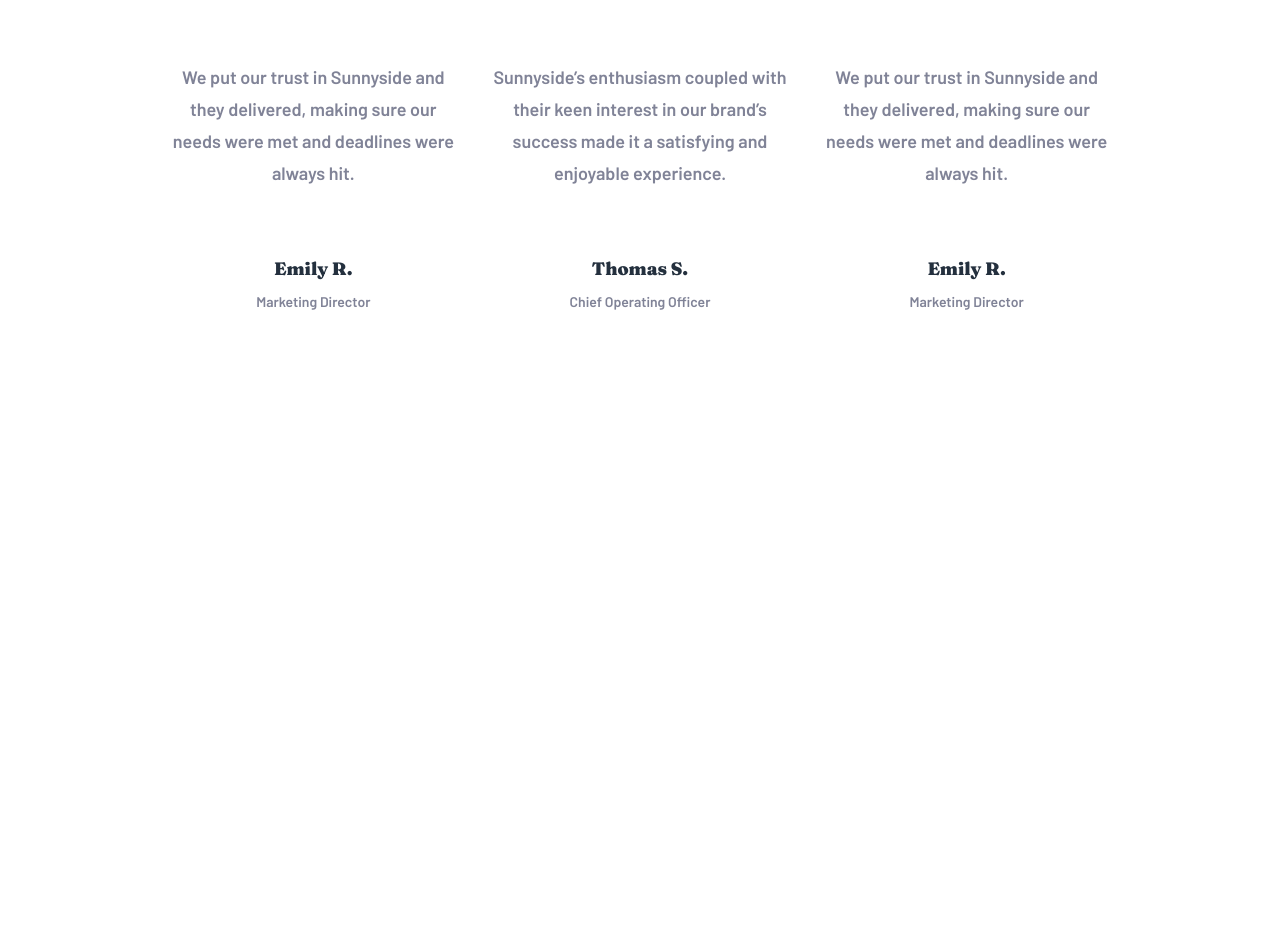
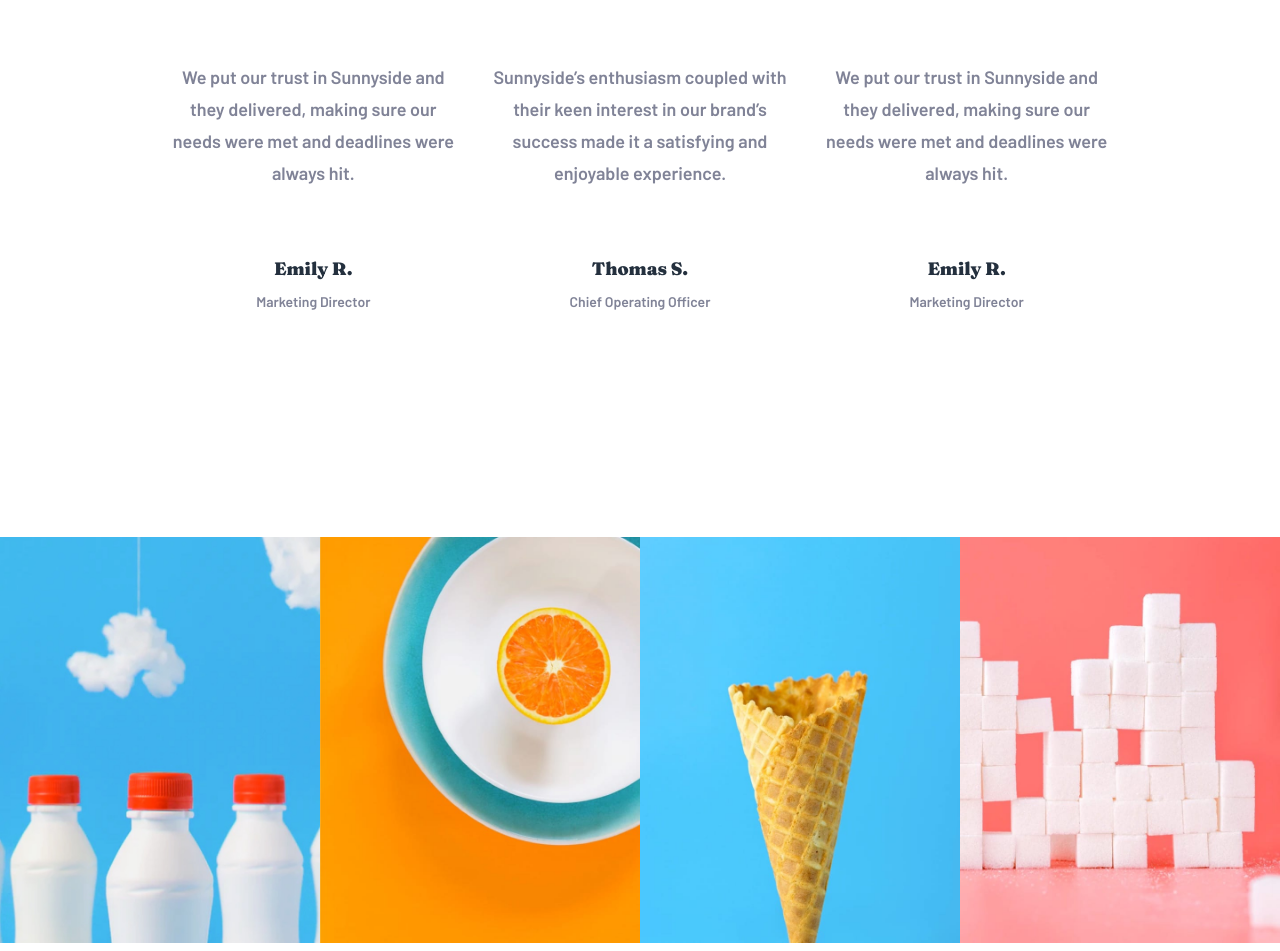
Before and after one commit to Any28Flo/Sunnyside-agency-landing-page, a plain HTML site: page index.html in a window 1280 px wide. Shown: the part 2985-3936 px from the top of the page. Before the commit the page ends 3522 px from the top, so only its background shows below. Drawn offline with Linux system fonts and the light colour scheme.

Commit message:
styles | feat adding desktop styles sunyside_projects

```diff
--- a/index.html
+++ b/index.html
@@ -105,8 +105,49 @@
 
 
      </div><!-- container-testimonials -->
+  </section><!-- testimonials -->
+  <section id="sunyside_projects">
+    <picture>
+		  <source srcset="./src/images/desktop/image-gallery-milkbottles.jpg" media="(min-width:900px)">
+      <img src="./src/images/mobile/image-gallery-milkbottles.jpg" alt="gallery-milk-bottles">
+	  </picture>
+    <picture>
+      <source srcset="./src/images/desktop/image-gallery-orange.jpg" media="(min-width:900px)">
+      <img src="./src/images/mobile/image-gallery-orange.jpg" alt="gallery-orange-image">
+    </picture>
+    <picture>
+      <source srcset="./src/images/desktop/image-gallery-cone.jpg" media="(min-width:900px)">
+      <img src="./src/images/mobile/image-gallery-cone.jpg" alt="gallery-cone-image">
+    </picture>
+    <picture>
+      <source srcset="./src/images/desktop/image-gallery-sugarcubes.jpg" media="(min-width:900px)">
+      <img src="./src/images/mobile/image-gallery-sugar-cubes.jpg" alt="gallery-sugar-image">
+    </picture>
 
-  </section><!-- testimonials -->
+  </section>
+  <footer>
+ <!-- <div class="sunyside-footer-top">
+   <div>
+     img
+   </div>
+   <div></div>
+   <div></div>
+   <div></div>
+ </div>
+   <h2>sunnyside</h2>
+   <ul>
+     <li>About</li>
+     <li>Services</li>
+     <li>Projects</li>
+   </ul>
+   <div class="footer-icons">
+     <img src="" alt="facebook">
+     <img src="" alt="instagram">
+     <img src="" alt="twitter">
+     <img src="" alt="pinterest">
+   </div>
+ </div> -->
+</footer>
 </body>
 
 
@@ -116,28 +157,5 @@
 <!--    Coded by <a href="#">Daedra</a>.-->
 <!--  </div>-->
 
-<!--<footer>-->
-<!--  <div class="sunyside-footer-top">-->
-<!--    <div>-->
-<!--      img-->
-<!--    </div>-->
-<!--    <div></div>-->
-<!--    <div></div>-->
-<!--    <div></div>-->
-<!--  </div>-->
-<!--  <div class="sunyside-footer-bottom">-->
-<!--    <h2>sunnyside</h2>-->
-<!--    <ul>-->
-<!--      <li>About</li>-->
-<!--      <li>Services</li>-->
-<!--      <li>Projects</li>-->
-<!--    </ul>-->
-<!--    <div class="footer-icons">-->
-<!--      <img src="" alt="facebook">-->
-<!--      <img src="" alt="instagram">-->
-<!--      <img src="" alt="twitter">-->
-<!--      <img src="" alt="pinterest">-->
-<!--    </div>-->
-<!--  </div>-->
-<!--</footer>-->
+
 </html>
--- a/src/styles/main.css
+++ b/src/styles/main.css
@@ -3,6 +3,8 @@
 @import url(./option.css);
 @import url(./services.css);
 @import url(./testimonials.css);
+@import url(./sunyside_projects.css);
+
 :root{
     --fontBase: 'Barlow', sans-serif;
     --fontSecondary :'Fraunces', serif;
--- /dev/null
+++ b/src/styles/sunyside_projects.css
@@ -0,0 +1,15 @@
+#sunyside_projects{
+    display: grid;
+    grid-template-columns: 1fr 1fr;
+
+}
+#sunyside_projects img{
+    width: 100%;
+    height: 100%;
+}
+@media screen and (min-width:900px) {
+    #sunyside_projects{
+        grid-template-columns: 1fr 1fr 1fr 1fr;
+    }
+
+}
```
